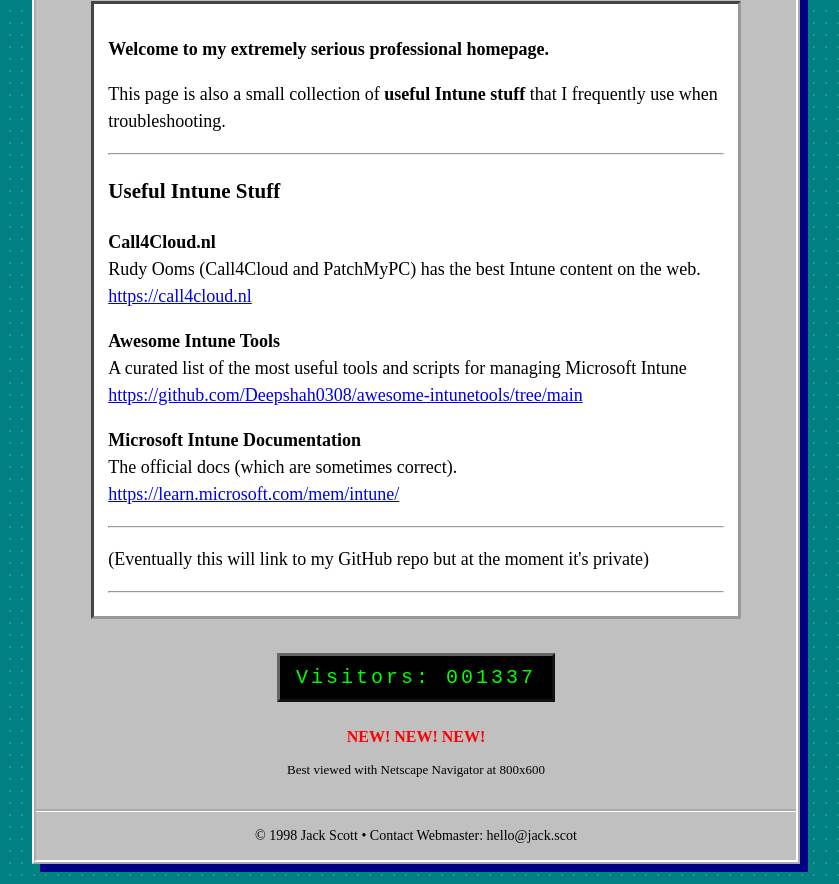
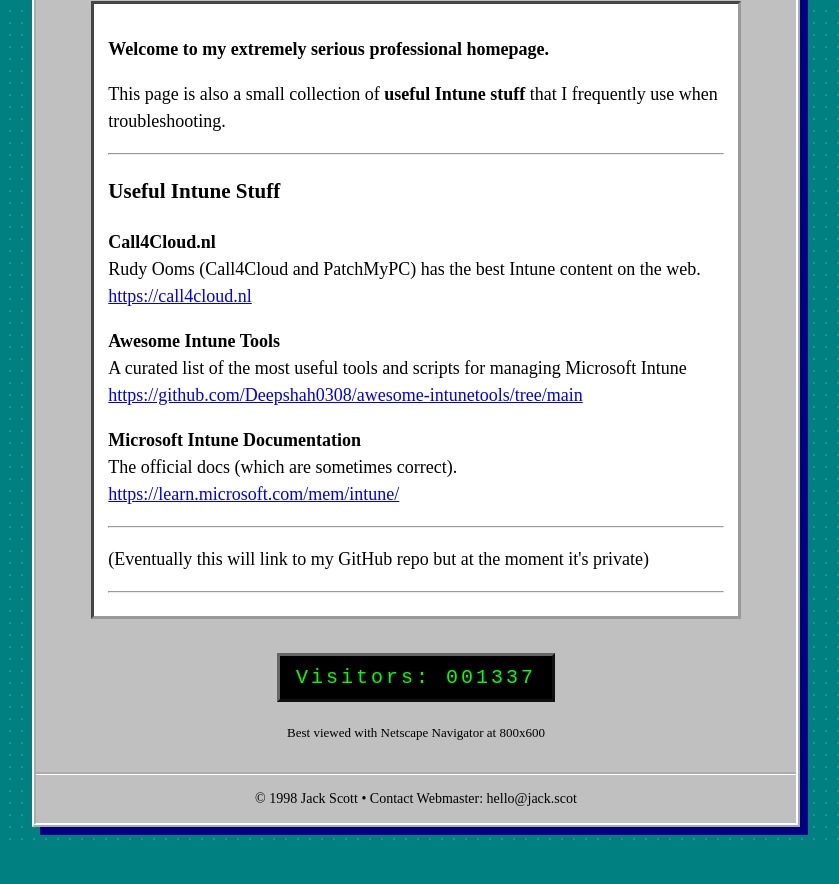
Before and after one commit to jacks843/website, a plain HTML site: page index.html in a window 1280 px wide. Shown: the part 367-1251 px from the top of the page, without its empty margins (224-1063 px from the left). After the commit the page ends 1214 px from the top, so only its background shows below. Drawn offline with Linux system fonts and the light colour scheme.

Commit message:
Removed blink element

```diff
--- a/index.html
+++ b/index.html
@@ -127,6 +127,7 @@
       border-top: 3px groove white;
     }
 
+      /* Removed blink element because it was obnoxious, style still here for future use... */
     .blink {
       animation: blink 1s steps(2, start) infinite;
       color: red;
@@ -247,7 +248,6 @@
         Visitors: <span id="counter">000123</span>
       </div>
 
-      <p class="blink">NEW! NEW! NEW!</p>
       <p class="small">Best viewed with Netscape Navigator at 800x600</p>
     </div>
 
```
